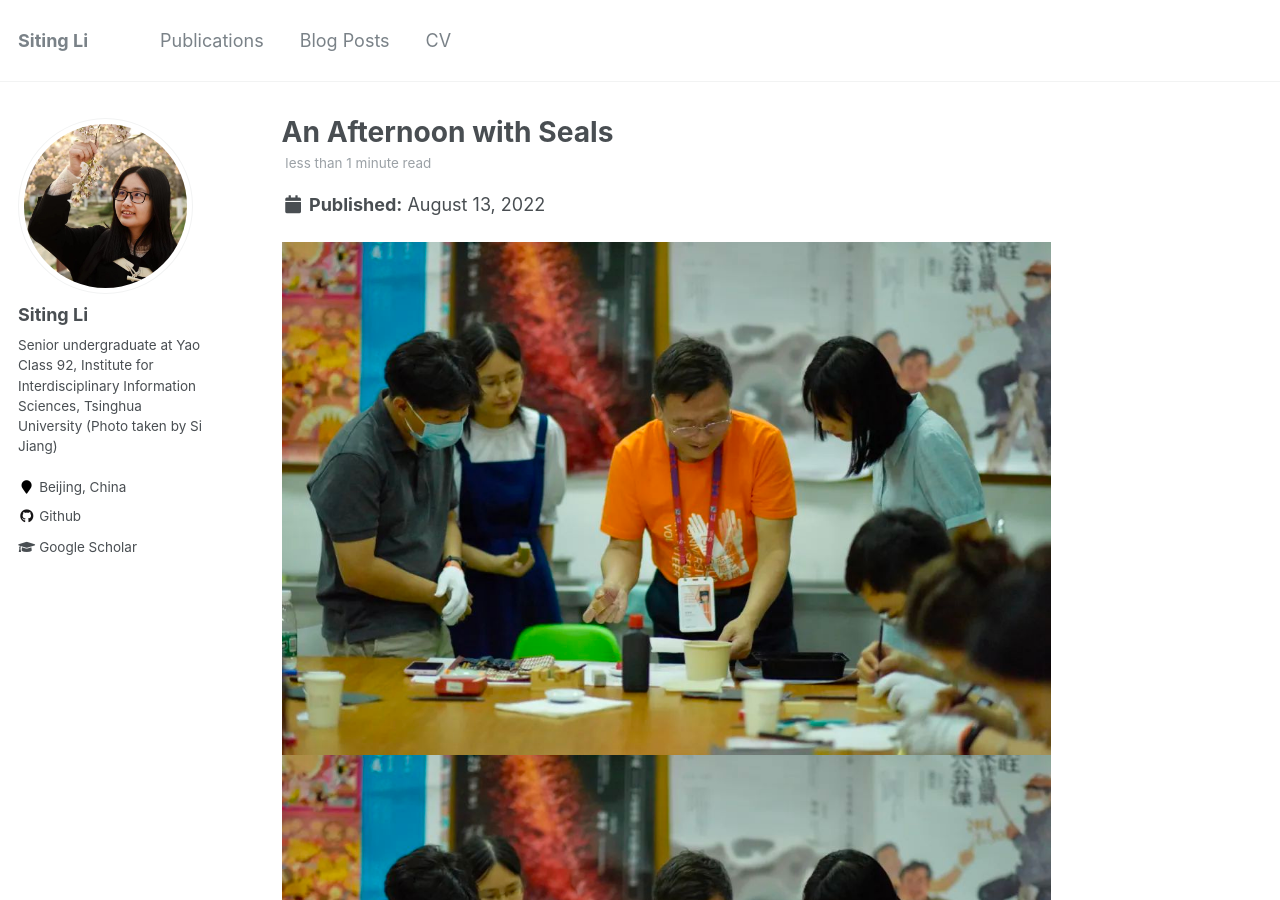
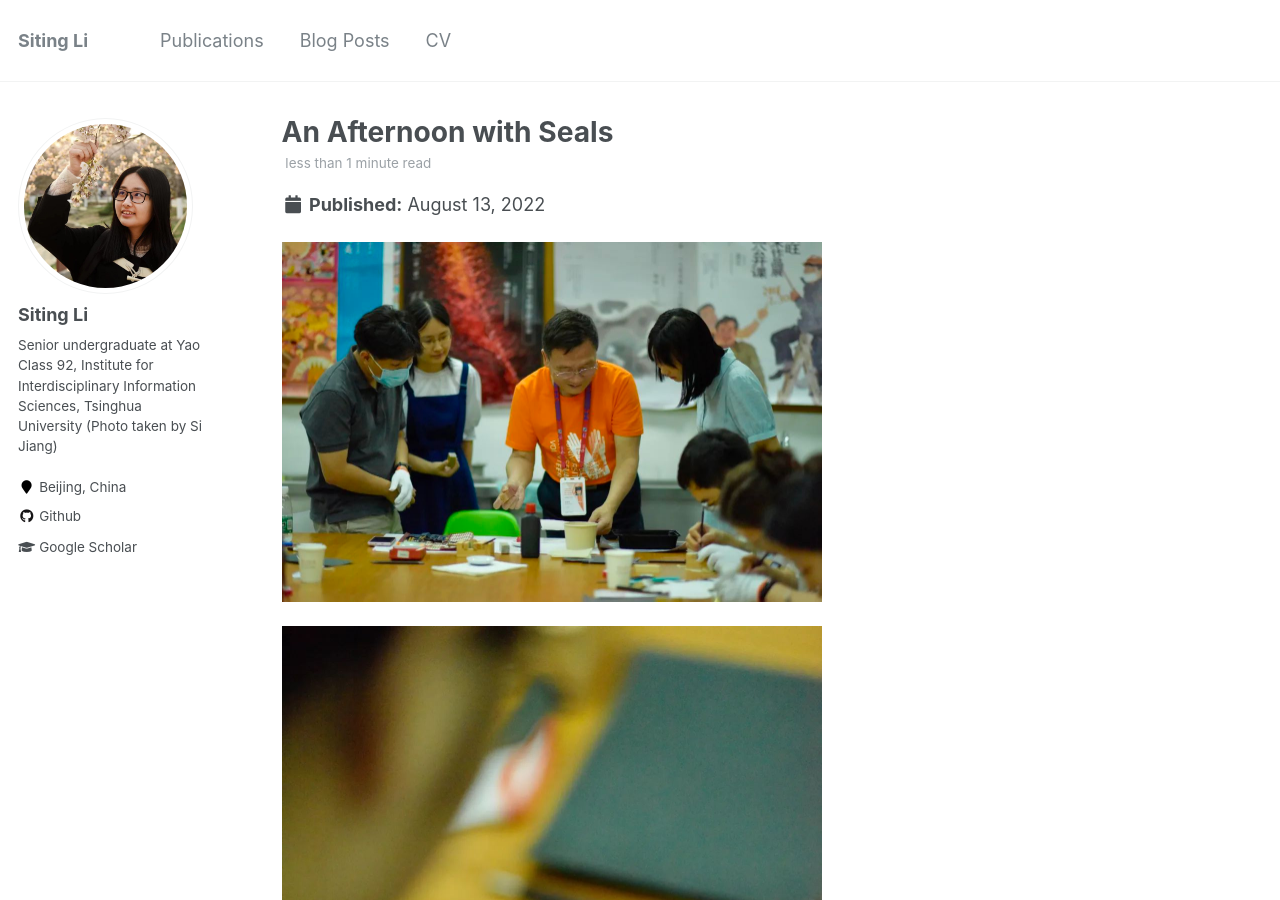
Before and after one commit to lst627/lst627.github.io, a Jekyll site: the page built from _posts/2022-08-13-blog-post-2.md, in a window 1280 px wide and 900 px high. Built offline with Jekyll 4.4.1, drawn with Linux system fonts in a browser that asks for light colours.

Commit message:
Update 2022-08-13-blog-post-2.md

```diff
--- a/_posts/2022-08-13-blog-post-2.md
+++ b/_posts/2022-08-13-blog-post-2.md
@@ -6,4 +6,12 @@ tags:
   - Activities
 ---
 
-![img-1](/images/seal-cutting-1.jpg) ![img-2](/images/seal-cutting-1.jpg) ![img-3](/images/seal-cutting-1.jpg) ![img-4](/images/seal-cutting-1.jpg) ![img-5](/images/seal-cutting-1.jpg)
+<img src="/images/seal-cutting-1.jpg" style="zoom:50%;" />
+
+<img src="/images/seal-cutting-2.jpg" style="zoom:50%;" />
+
+<img src="/images/seal-cutting-3.jpg" style="zoom:50%;" />
+
+<img src="/images/seal-cutting-4.jpg" style="zoom:50%;" />
+
+<img src="/images/seal-cutting-5.jpg" style="zoom:50%;" />
```
